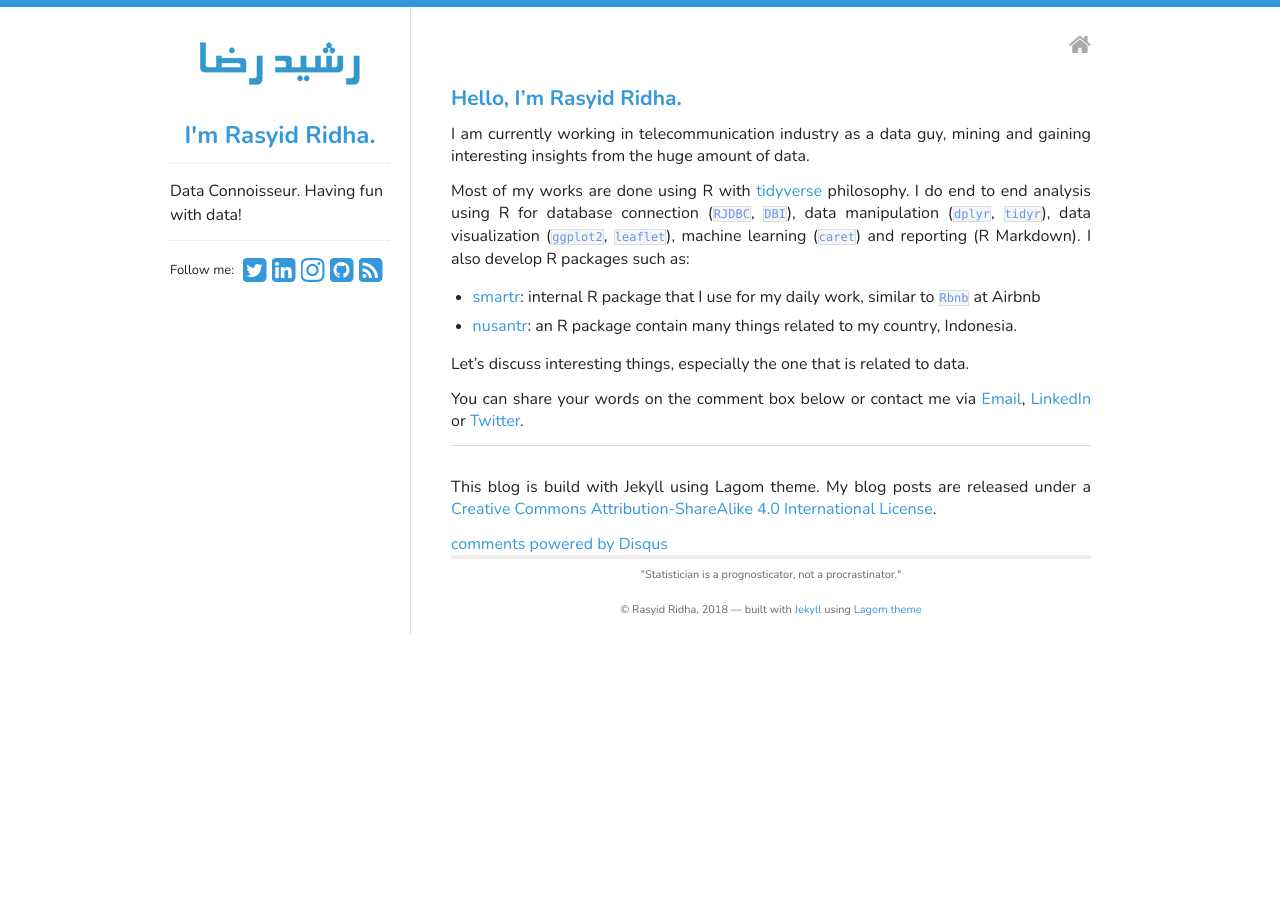
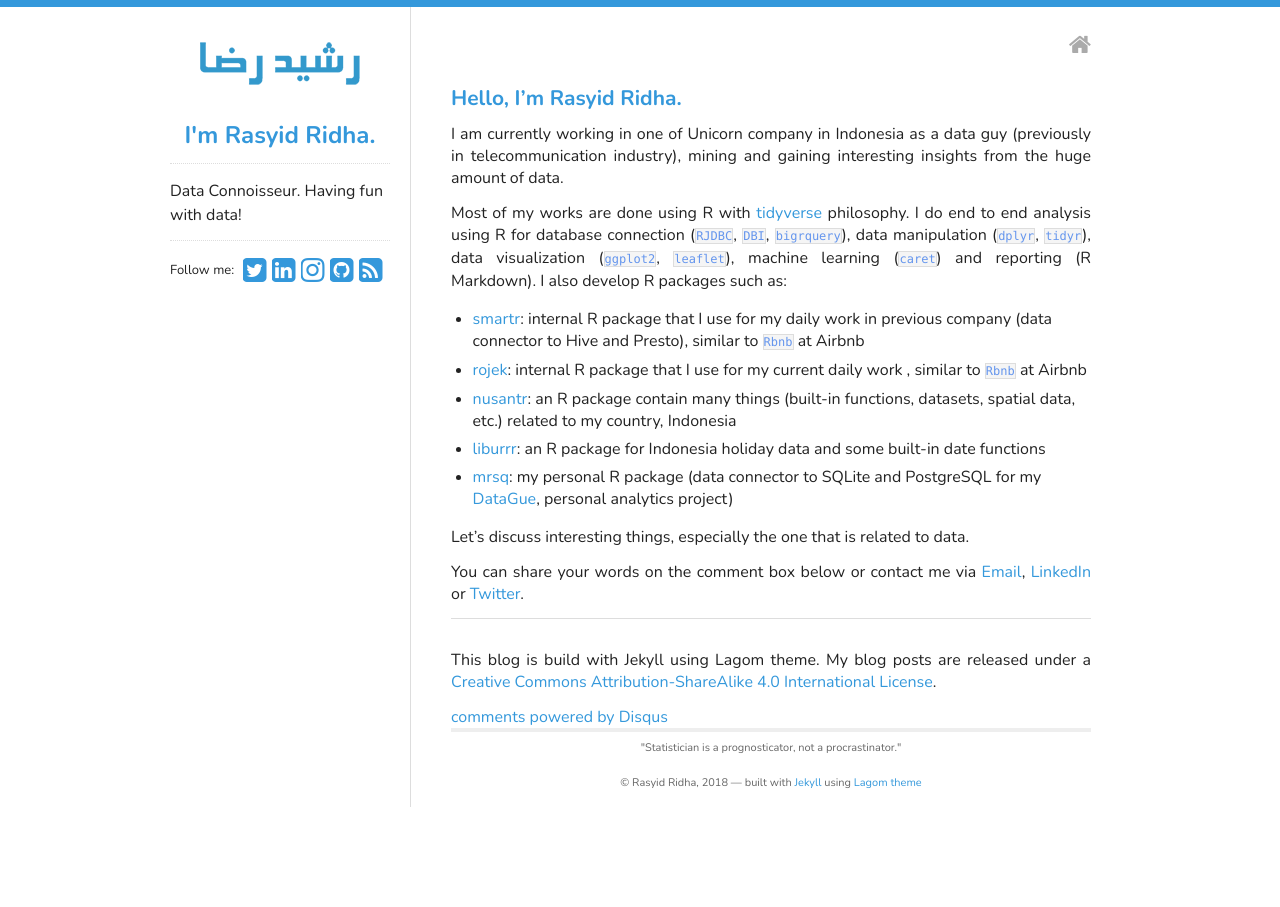
Before and after one commit to rasyidstat/rasyidstat.github.io, a Jekyll site: the page built from _pages/about.md, in a window 1280 px wide. Built offline with Jekyll 4.4.1, drawn with Linux system fonts in a browser that asks for light colours; nearby versions of some CDN libraries; comment, search, counter and statistics services are not loaded.

Commit message:
Update about me

```diff
--- a/_pages/about.md
+++ b/_pages/about.md
@@ -7,12 +7,15 @@
 
 ### Hello, I'm Rasyid Ridha.
 
-I am currently working in telecommunication industry as a data guy, mining and gaining interesting insights from the huge amount of data.
+I am currently working in one of Unicorn company in Indonesia as a data guy (previously in telecommunication industry), mining and gaining interesting insights from the huge amount of data.
 
-Most of my works are done using R with [tidyverse](http://tidyverse.org/) philosophy. I do end to end analysis using R for database connection (`RJDBC`, `DBI`), data manipulation (`dplyr`, `tidyr`), data visualization (`ggplot2`, `leaflet`), machine learning (`caret`) and reporting (R Markdown). I also develop R packages such as:
+Most of my works are done using R with [tidyverse](http://tidyverse.org/) philosophy. I do end to end analysis using R for database connection (`RJDBC`, `DBI`, `bigrquery`), data manipulation (`dplyr`, `tidyr`), data visualization (`ggplot2`, `leaflet`), machine learning (`caret`) and reporting (R Markdown). I also develop R packages such as:
 
-- [smartr](http://www.smartfren.com): internal R package that I use for my daily work, similar to `Rbnb` at Airbnb
-- [nusantr](https://github.com/rasyidstat/nusantr): an R package contain many things related to my country, Indonesia.
+- [smartr](http://www.smartfren.com): internal R package that I use for my daily work in previous company (data connector to Hive and Presto), similar to `Rbnb` at Airbnb
+- [rojek](https://www.go-jek.com): internal R package that I use for my current daily work , similar to `Rbnb` at Airbnb
+- [nusantr](https://github.com/rasyidstat/nusantr): an R package contain many things (built-in functions, datasets, spatial data, etc.) related to my country, Indonesia
+- [liburrr](https://github.com/rasyidstat/liburrr): an R package for Indonesia holiday data and some built-in date functions
+- [mrsq](https://github.com/rasyidstat/mrsq): my personal R package (data connector to SQLite and PostgreSQL for my [DataGue](http://rasyidridha.com/blog/collect-all-the-data/), personal analytics project)
 
 Let's discuss interesting things, especially the one that is related to data.
 
```
